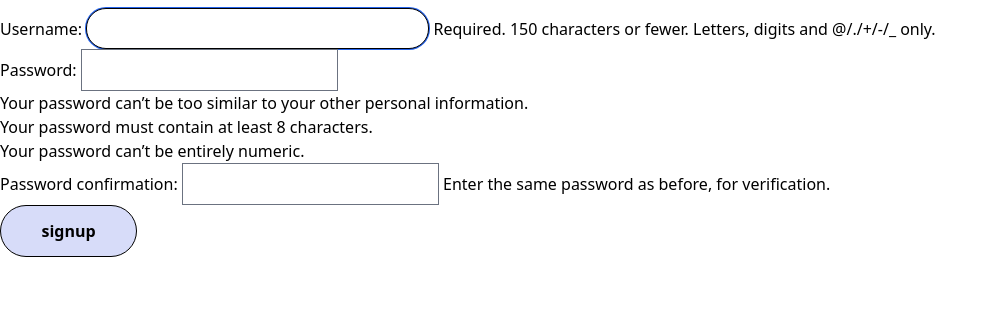
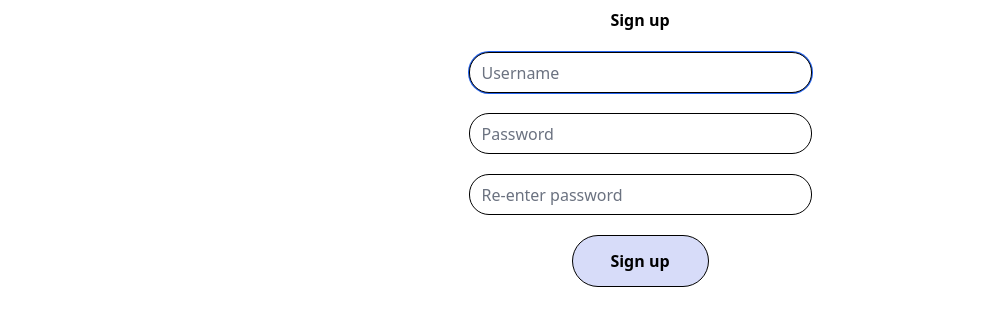
Before and after one commit to jamiepantling/fridgy, a Django app: page /accounts/signup/ in a window 1280 px wide. Shown: the part 53-379 px from the top of the page, without its empty margins (0-998 px from the left). Run offline with Django 4.2, Linux system fonts and the light colour scheme; some libraries are stand-ins or nearby versions; some web fonts are replaced.

Commit message:
style sign-up page

```diff
--- a/app/static/css/style.css
+++ b/app/static/css/style.css
@@ -11,7 +11,14 @@
     border-radius: 20px;
 }
 
-#id_password{
+#id_password1{
+    border: 1px solid black;
+    width: 343px;
+    height: 41px;
+    border-radius: 20px;
+}
+
+#id_password2{
     border: 1px solid black;
     width: 343px;
     height: 41px;
--- a/app/templates/profile/detail.html
+++ b/app/templates/profile/detail.html
@@ -3,8 +3,8 @@
 
 <h1>Profile</h1>
 
-<p>{{ user.username }}</p>
-<img src="{{ profile.user_image }}" alt="USER_IMAGE">
+<div>{{ user.username }}</div>
+<div><img src="{{ profile.user_image }}" alt="USER_IMAGE"></div>
 <p>First Name: {{ user.first_name }}</p>
 <p>Last Name: {{ user.last_name }}</p>
 <p>Email: {{ user.email }}</p>
--- a/app/templates/registration/signup.html
+++ b/app/templates/registration/signup.html
@@ -1,15 +1,31 @@
 {% extends 'base.html' %}
+{% load widget_tweaks %}
 {% block content %}
+
 {% if error_message  %}
     <p class="red-text">{{error_message}}</p>
 {% endif %}
-<form action="{% url 'signup' %}" method="POST">
-    {% csrf_token %}
-    <div class="input-field">
-    {{ form.as_p }}
-    <input type="submit" class="btn" value="signup">
+<div class="flex justify-center">
+
+    <div>
+        <h5 class="text-center font-bold mb-5">Sign up</h5>
+        <form action="{% url 'signup' %}" method="POST">
+            {% csrf_token %}
+            <div class="grid-cols-1 items-center">
+                <div class="mt-5">
+                    {% render_field form.username placeholder="Username" %}
+                </div>
+                <div class="mt-5">
+                    {% render_field form.password1 placeholder="Password" %}
+                </div>
+                <div class="mt-5">
+                    {% render_field form.password2 placeholder="Re-enter password" %}
+                </div>
+                <div class="text-center">
+                    <input class="btn mt-5" type="submit" value="Sign up">
+                </div>
+            </div>
+        </form>
+    </div>
 </div>
-</form>
-
-
 {% endblock %}
--- a/theme/static/css/dist/styles.css
+++ b/theme/static/css/dist/styles.css
@@ -752,6 +752,10 @@ select {
   margin-right: 0.5rem;
 }
 
+.mt-5 {
+  margin-top: 1.25rem;
+}
+
 .block {
   display: block;
 }
@@ -784,6 +788,10 @@ select {
   flex: 1 1 0%;
 }
 
+.grid-cols-1 {
+  grid-template-columns: repeat(1, minmax(0, 1fr));
+}
+
 .flex-col {
   flex-direction: column;
 }
```
Also changed, not shown: other parts of theme/static/css/dist/styles.css (+16 -0 lines).
